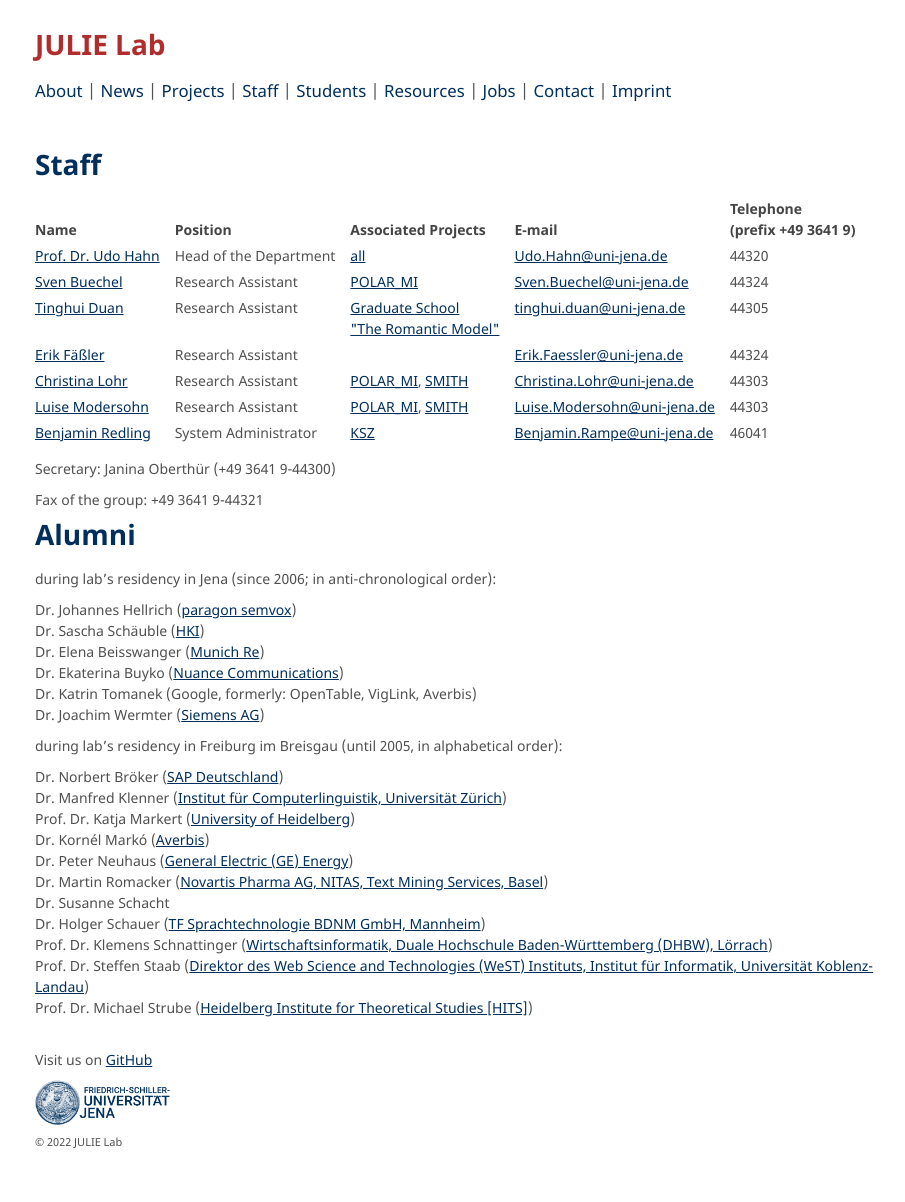
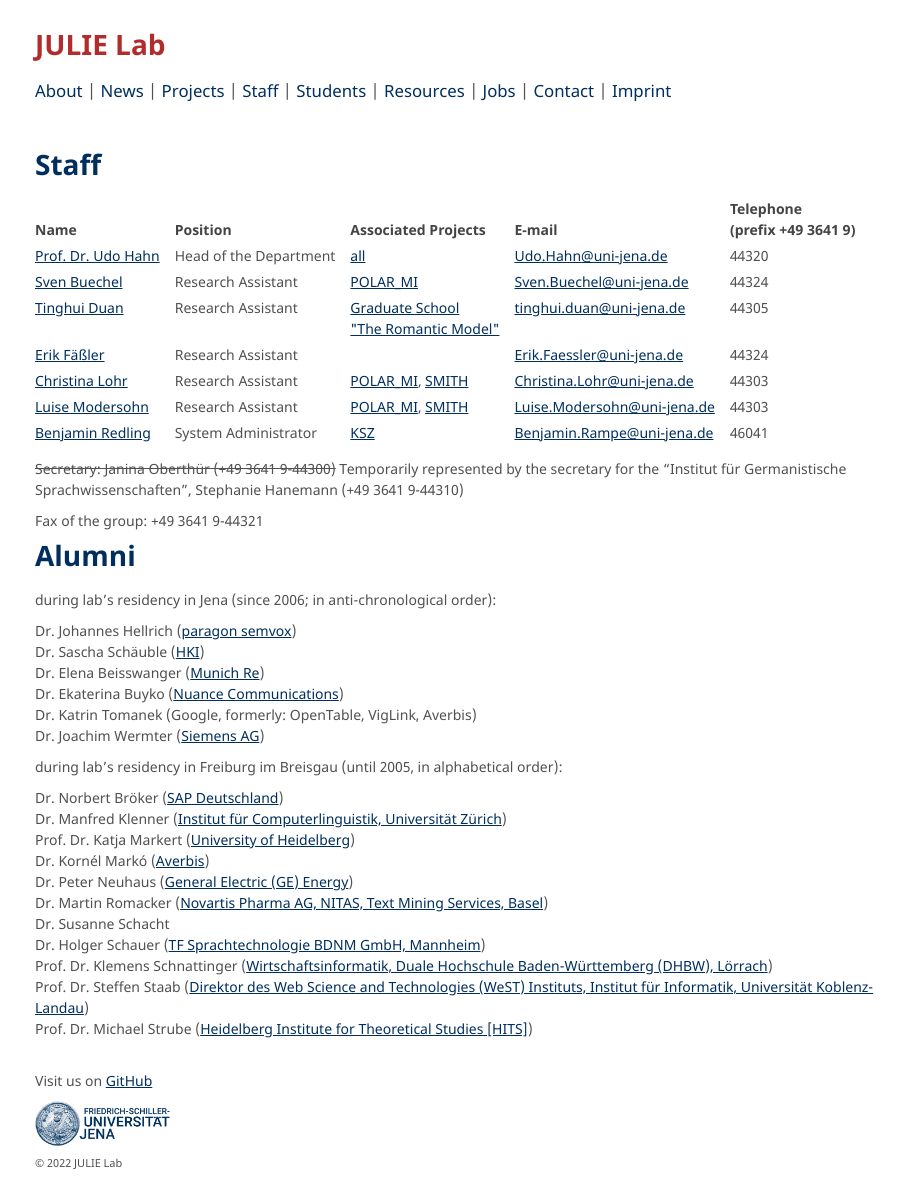
Before and after one commit to JULIELab/JULIELab.github.io, a Jekyll site: the page built from Staff.md, in a window 1280 px wide and 1202 px high. Shown: the whole window, without its empty margins (185-1090 px from the left). Built offline with Jekyll 4.4.1, drawn with Linux system fonts in a browser that asks for light colours; our own code applies the rules of GitHub Pages for plain Markdown files.

Commit message:
representation for the secretary

```diff
--- a/Staff.md
+++ b/Staff.md
@@ -14,7 +14,8 @@ layout: staff_tab
 | [Luise Modersohn](/Staff/Modersohn/) | Research Assistant |  [POLAR_MI](https://www.medizininformatik-initiative.de/de/POLAR), [SMITH](https://www.smith.care/)	| [Luise.Modersohn@uni-jena.de](mailto:Luise.Modersohn@uni-jena.de) | 44303 |
 | [Benjamin Redling](/Staff/Benjamin+Redling.html)	| System Administrator | [KSZ](https://ksz.uni-jena.de/mitarbeiter) |	[Benjamin.Rampe@uni-jena.de](mailto:Benjamin.Rampe@uni-jena.de)	| 46041 |
 
-Secretary: Janina Oberthür (+49 3641 9-44300)
+~~Secretary: Janina Oberthür (+49 3641 9-44300)~~
+Temporarily represented by the secretary for the "Institut f&uuml;r Germanistische Sprachwissenschaften", Stephanie Hanemann (+49 3641 9-44310)
 
 Fax of the group: +49 3641 9-44321
 
```
